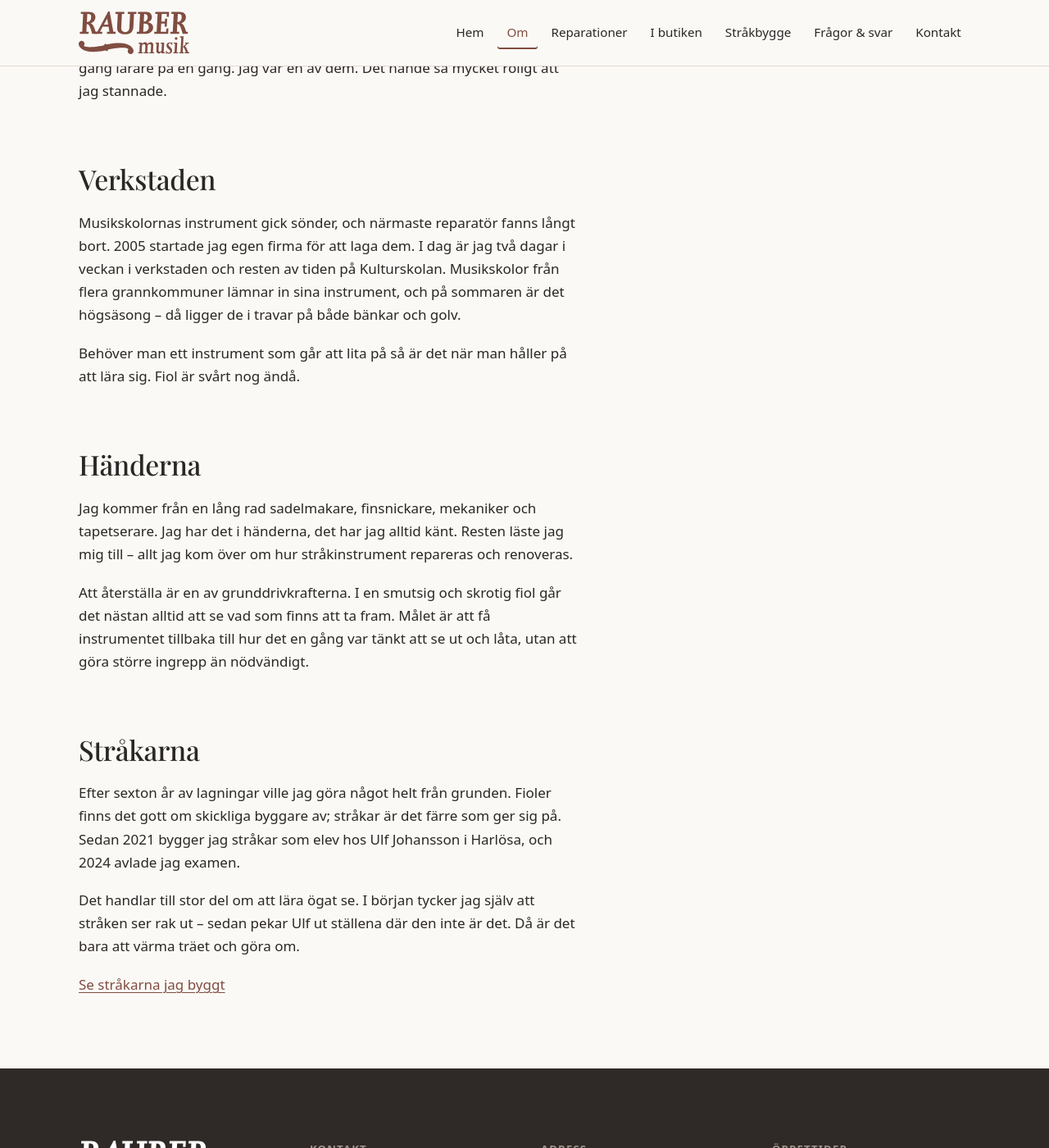
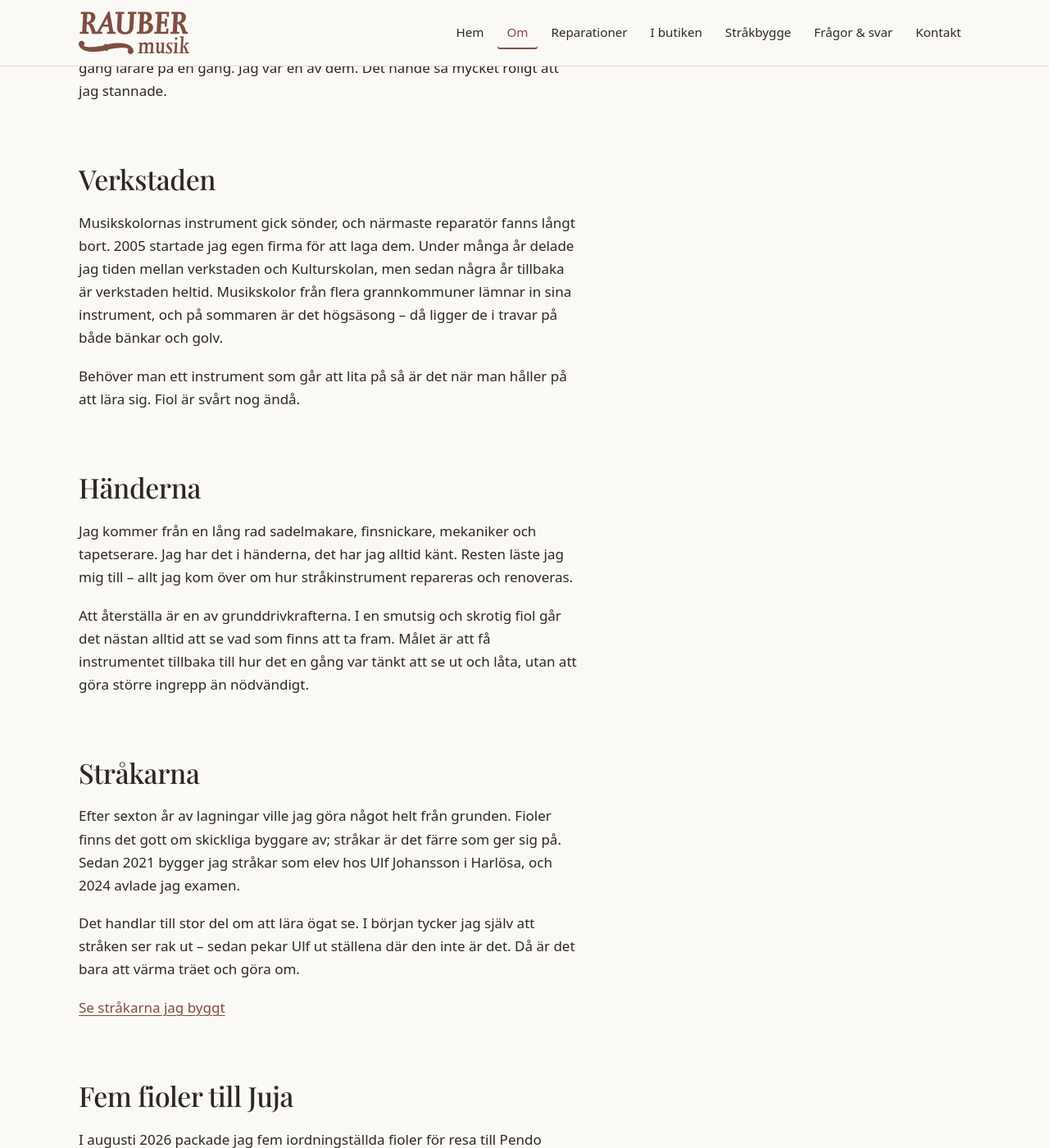
Before and after one commit to teyrow/raubermusik.com, a Jekyll site: the page built from om.md, in a window 1280 px wide and 1400 px high, scrolled down 900 px. Shown: the whole window at 82% size. Built offline with Jekyll 4.4.1, drawn with Linux system fonts in a browser that asks for light colours; some of the changed text lies outside the part shown.

Commit message:
Uppdatera om-sidan och lägg hela sajten i första person
Verkstaden är heltid sedan några år – uppdelningen mot Kulturskolan
gällde när MVT:s intervju gjordes 2021 och stämmer inte längre.

Donationen till Pendo Amani youth center i Juja är med som ett eget
avsnitt.

Stråkbygge var den enda sidan kvar i tredje person. Nu är all brödtext
skriven i jag-form. Namnet står kvar där det gör nytta: i
meta-beskrivningarna, som blir sökträffarnas text, och i alt-texterna,
som beskriver vem som syns på bilderna.

Co-Authored-By: Claude Opus 5 <noreply@anthropic.com>

```diff
--- a/index.html
+++ b/index.html
@@ -3,7 +3,7 @@ layout: default
 title: Hem
 description: >-
   Violinateljé i Motala. Reparationer och försäljning av stråkinstrument och
-  tillbehör, samt nytillverkning av stråkar. Hans-Peter Rauber, Nygatan 20.
+  tillbehör, samt nytillverkning av stråkar. Hans-Peter Rauber, Nygatan 20 A.
 ---
 
 <section class="hjalte">
--- a/om.md
+++ b/om.md
@@ -33,10 +33,11 @@ stannade.
 ## Verkstaden
 
 Musikskolornas instrument gick sönder, och närmaste reparatör fanns långt
-bort. 2005 startade jag egen firma för att laga dem. I dag är jag två dagar i
-veckan i verkstaden och resten av tiden på Kulturskolan. Musikskolor från
-flera grannkommuner lämnar in sina instrument, och på sommaren är det
-högsäsong – då ligger de i travar på både bänkar och golv.
+bort. 2005 startade jag egen firma för att laga dem. Under många år delade jag
+tiden mellan verkstaden och Kulturskolan, men sedan några år tillbaka är
+verkstaden heltid. Musikskolor från flera grannkommuner lämnar in sina
+instrument, och på sommaren är det högsäsong – då ligger de i travar på både
+bänkar och golv.
 
 Behöver man ett instrument som går att lita på så är det när man håller på
 att lära sig. Fiol är svårt nog ändå.
@@ -64,3 +65,9 @@ stråken ser rak ut – sedan pekar Ulf ut ställena där den inte är det. Då
 det bara att värma träet och göra om.
 
 [Se stråkarna jag byggt]({{ '/strakbygge/' | relative_url }})
+
+## Fem fioler till Juja
+
+I augusti 2026 packade jag fem iordningställda fioler för resa till Pendo
+Amani youth center i Juja i Kenya. Instrument som står oanvända gör ingen
+nytta; kommer de i händerna på någon som vill lära sig spela gör de det.
--- a/strakbygge.html
+++ b/strakbygge.html
@@ -18,9 +18,9 @@ description: >-
   <div class="sidkropp__text prosa">
     <h2>Nybyggnation av stråkar</h2>
     <p>
-      Hans-Peter Rauber har tillverkat stråkar sedan 2021. Han har som lärling
-      studerat stråkbygge för den världskände stråkmakaren Ulf Johansson i
-      Harlösa, och har 2024 avlagt examen.
+      Jag har tillverkat stråkar sedan 2021. Som lärling studerade jag
+      stråkbygge för den världskände stråkmakaren Ulf Johansson i Harlösa, och
+      2024 avlade jag examen.
     </p>
   </div>
   <div class="sidkropp__bild">
```
